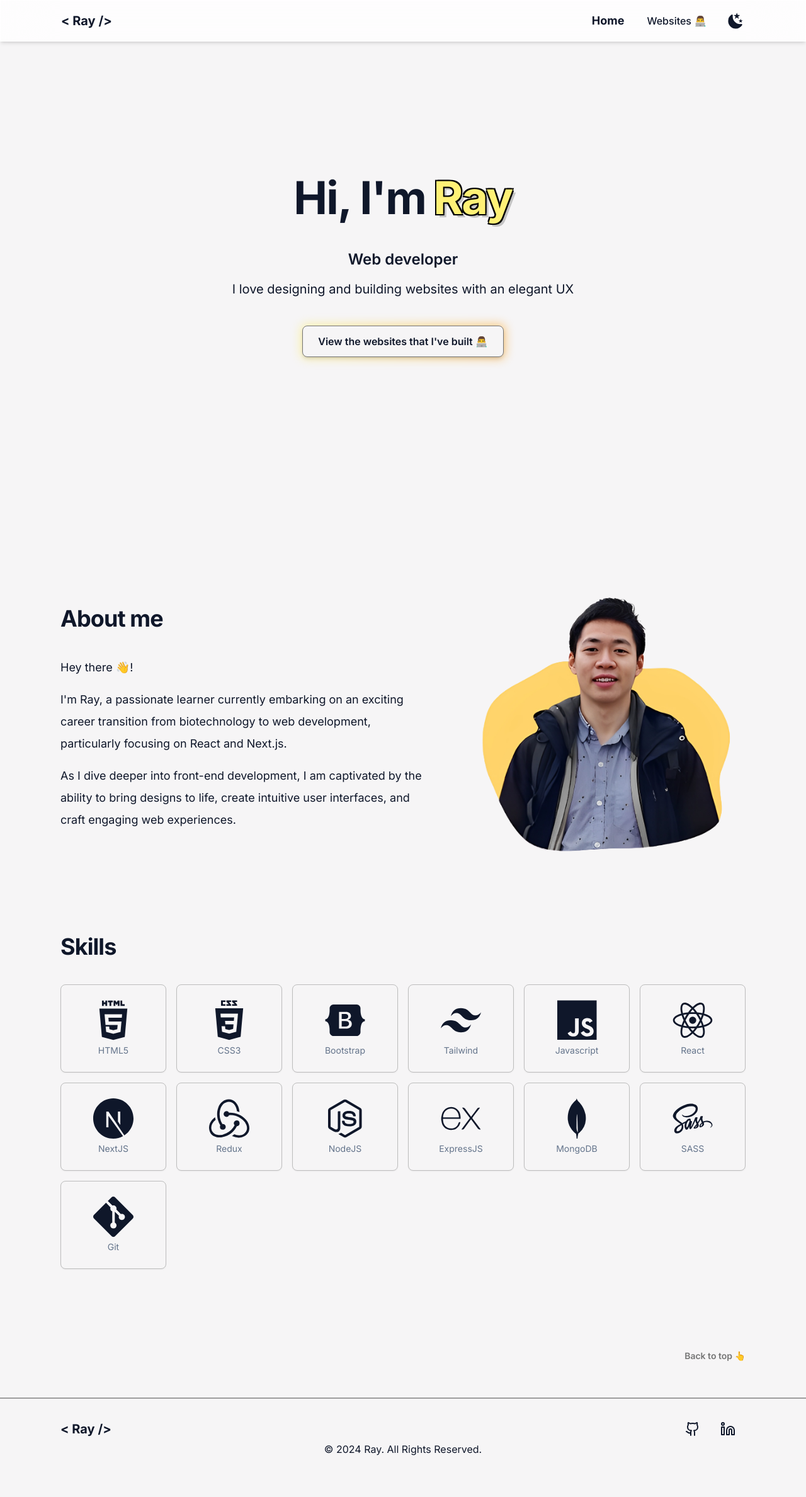
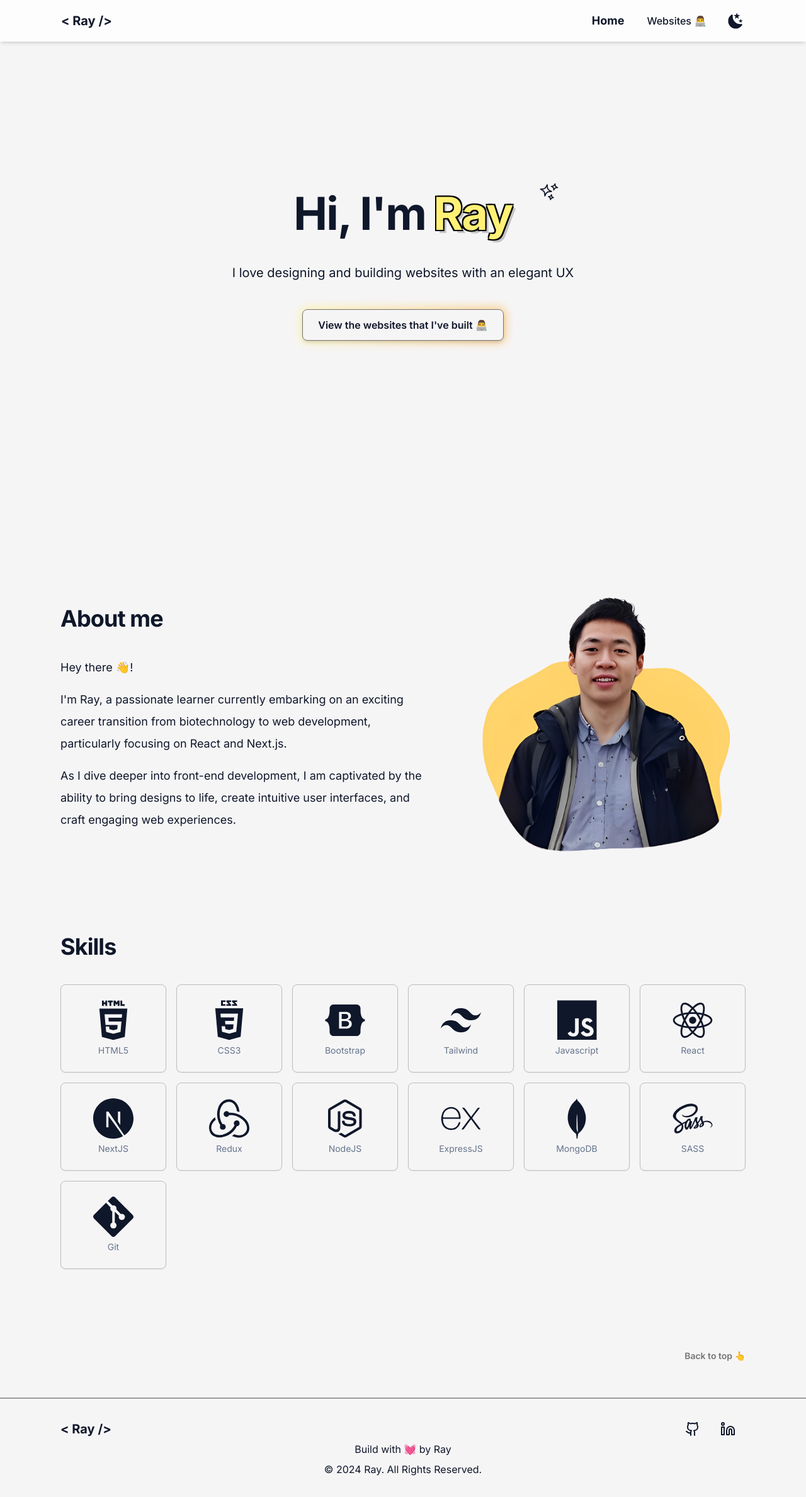
Before and after one commit to quangnvo/qn, a Next.js app: page / in a window 1280 px wide. Shown: the whole page at 63% size. Before the commit the page ends 2345 px from the top, so only its background shows below. Built offline with nearby package versions, Linux system fonts and the light colour scheme.

Commit message:
add the icon and edit the footer

```diff
--- a/components/Intro.tsx
+++ b/components/Intro.tsx
@@ -1,7 +1,4 @@
-"use client"
-
 import Link from "next/link"
-import { useParallax } from 'react-scroll-parallax';
 
 const Intro = () => {
 
@@ -9,7 +6,14 @@ const Intro = () => {
 		<section className="relative flex h-[calc(100vh-72px)] items-center justify-center py-28 mt-0 md:mt-24 lg:mt-0">
 
 			{/* Text */}
-			<div className="relative z-10 -mt-14 flex flex-col items-center justify-between gap-5">
+			<div className="relative -mt-14">
+				<div className="absolute inset-0 w-full h-full z-0 flex items-center justify-center">
+					<svg xmlns="http://www.w3.org/2000/svg" fill="none" viewBox="0 0 24 24" strokeWidth="1.3" stroke="currentColor" className="w-8 h-8 absolute top-4 right-14 rotate-12">
+						<path strokeLinecap="round" strokeLinejoin="round" d="M9.813 15.904L9 18.75l-.813-2.846a4.5 4.5 0 00-3.09-3.09L2.25 12l2.846-.813a4.5 4.5 0 003.09-3.09L9 5.25l.813 2.846a4.5 4.5 0 003.09 3.09L15.75 12l-2.846.813a4.5 4.5 0 00-3.09 3.09zM18.259 8.715L18 9.75l-.259-1.035a3.375 3.375 0 00-2.455-2.456L14.25 6l1.036-.259a3.375 3.375 0 002.455-2.456L18 2.25l.259 1.035a3.375 3.375 0 002.456 2.456L21.75 6l-1.035.259a3.375 3.375 0 00-2.456 2.456zM16.894 20.567L16.5 21.75l-.394-1.183a2.25 2.25 0 00-1.423-1.423L13.5 18.75l1.183-.394a2.25 2.25 0 001.423-1.423l.394-1.183.394 1.183a2.25 2.25 0 001.423 1.423l1.183.394-1.183.394a2.25 2.25 0 00-1.423 1.423z" />
+					</svg>
+				</div>
+
+				<div className="z-10 flex flex-col items-center justify-between gap-5 p-8">
 					<div className="flex flex-col items-center gap-2 text-center">
 
 						{/* Title */}
@@ -22,11 +26,13 @@ const Intro = () => {
 						</h1>
 
 
+
+
 						{/* Text */}
 						<div className="text-lg md:text-2xl mt-5 animate__animated animate__fadeInLeft" style={{ lineHeight: '35px' }}>
-						<p className='my-4 font-semibold'>
+							{/* <p className='my-4 font-semibold'>
 							Web developer
-						</p>
+						</p> */}
 							<p className='my-4 text-base md:text-xl'>
 								I love designing and building websites with an elegant UX
 							</p>
@@ -43,7 +49,10 @@ const Intro = () => {
 						</div>
 
 					</div>
+
 				</div>
+			</div>
+
 
 		</section>
 	)
--- a/components/footer.tsx
+++ b/components/footer.tsx
@@ -42,7 +42,8 @@ export default function Footer() {
 							</div>
 						</div>
 
-						<div className="text-center flex justify-center items-center ">
+						<div className="text-center flex flex-col gap-2 justify-center items-center ">
+							<p>Build with 💓 by Ray</p>
 							<p>© 2024 Ray. All Rights Reserved.</p>
 						</div>
 					</div>
--- a/components/project-card.tsx
+++ b/components/project-card.tsx
@@ -1,6 +1,5 @@
 import Image from 'next/image';
 import { Button } from './ui/button';
-import Link from 'next/link';
 import { ExternalLink, Github } from 'lucide-react';
 
 interface ProjectProps {
```
Also changed, not shown: app/layout.tsx (+1 -6 lines), styles/globals.css (+9 -2 lines). Lines whose indentation alone changed are shown as unchanged.
